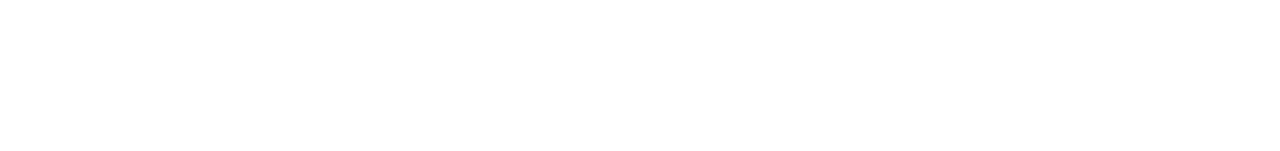
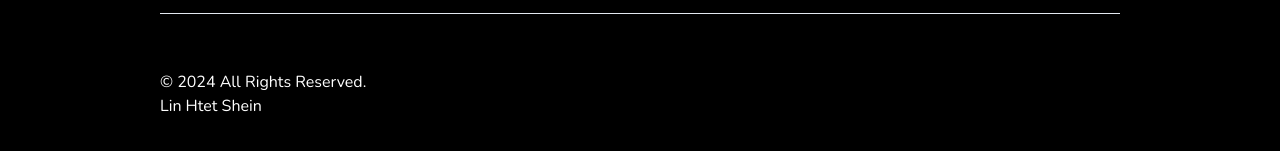
Before and after one commit to Lawrecesss/portfolio, a Next.js app: page / in a window 1280 px wide. Shown: the part 1987-2138 px from the top of the page. Before the commit the page ends 1856 px from the top, so only its background shows below. Built offline with nearby package versions, Linux system fonts and the light colour scheme.

Commit message:
added footer

```diff
--- a/app/page.tsx
+++ b/app/page.tsx
@@ -6,6 +6,7 @@
 import CodeStacks from "@/components/CodeStacks";
 import AboutMe from "@/components/AboutMe";
 import Certifications from "@/components/Certifications";
+import { Footer } from "@/components/Footer";
 
 export default function Home() {
   const [isVisible, setIsVisible] = useState(true);
@@ -25,6 +26,7 @@
         <CodeStacks isVisible={isVisible} />
         <AboutMe />
         <Certifications />
+        <Footer />
       </div>
     </div>
   );
--- /dev/null
+++ b/components/Footer.tsx
@@ -0,0 +1,11 @@
+import { SeparatorHorizontal } from "lucide-react";
+import React from "react";
+
+export const Footer = () => {
+  return (
+    <div className="flex flex-col h-40 mt-36 justify-center w-full border-t ">
+      <p className="text-white">© 2024 All Rights Reserved.</p>
+      <p className="text-white">Lin Htet Shein</p>
+    </div>
+  );
+};
```
